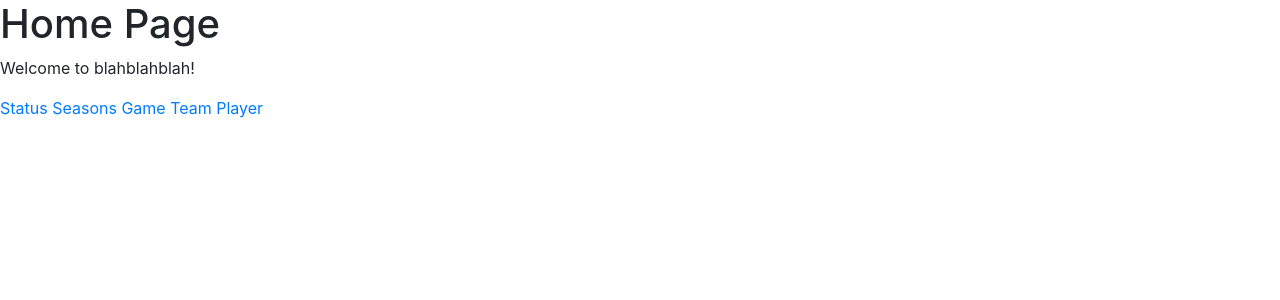
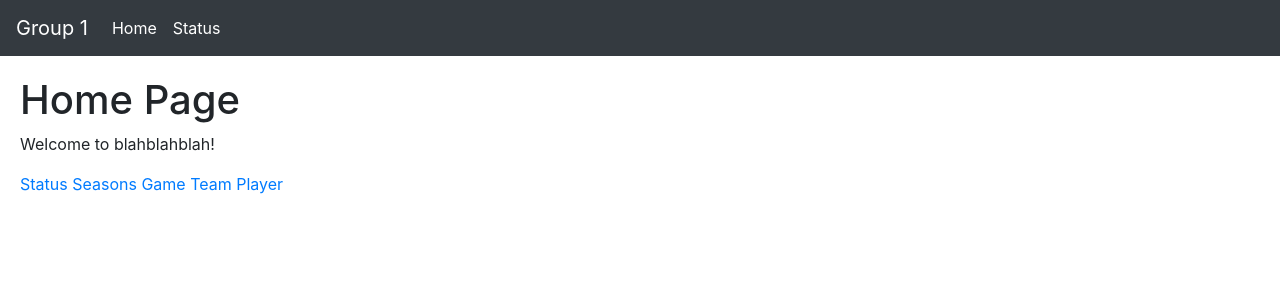
Before and after one commit to JohnPeel/project1, a Flask app: page / in a window 1280 px wide. Shown: the top 300 px of the page. Run offline with Flask 2, Linux system fonts and the light colour scheme; some libraries are stand-ins or nearby versions.

Commit message:
Create a bootstrap header

```diff
--- a/static/style.css
+++ b/static/style.css
@@ -0,0 +1,5 @@
+header nav {
+}
+#main {
+    margin: 20px;
+}
--- a/templates/base.html
+++ b/templates/base.html
@@ -11,9 +11,28 @@
     <script src="https://cdnjs.cloudflare.com/ajax/libs/popper.js/1.14.3/umd/popper.min.js" integrity="sha384-ZMP7rVo3mIykV+2+9J3UJ46jBk0WLaUAdn689aCwoqbBJiSnjAK/l8WvCWPIPm49" crossorigin="anonymous"></script>
     <script src="https://stackpath.bootstrapcdn.com/bootstrap/4.1.3/js/bootstrap.min.js" integrity="sha384-ChfqqxuZUCnJSK3+MXmPNIyE6ZbWh2IMqE241rYiqJxyMiZ6OW/JmZQ5stwEULTy" crossorigin="anonymous"></script>
     <script src="https://cdnjs.cloudflare.com/ajax/libs/Chart.js/2.7.3/Chart.bundle.min.js"></script>
+    <header>
+        <nav class="navbar navbar-expand-lg navbar-dark bg-dark">
+            <a class="navbar-brand" href="#">Group 1</a>
+            <button class="navbar-toggler" type="button" data-toggle="collapse"
+                    data-target="#navbarSupportedContent" aria-controls="navbarSupportedContent"
+                    aria-expanded="false" aria-label="Toggle navigation">
+                <span class="navbar-toggler-icon"></span>
+            </button>
+
+            <div class="collapse navbar-collapse" id="navbarSupportedContent">
+                <ul class="navbar-nav mr-auto">
+                    <li class="nav-item active">
+                        <a class="nav-link" href="{{ url_for('index') }}">Home</a>
+                    </li>
+                    <li class="nav-item active">
+                        <a class="nav-link" href="{{ url_for('status') }}">Status</a>
+                    </li>
+                </ul>
+            </div>
+        </nav>
+    </header>
     <main id="main">
-        <header>
-        </header>
         <section class="heading content">
             {% block heading %}{% endblock %}
         </section>
```
